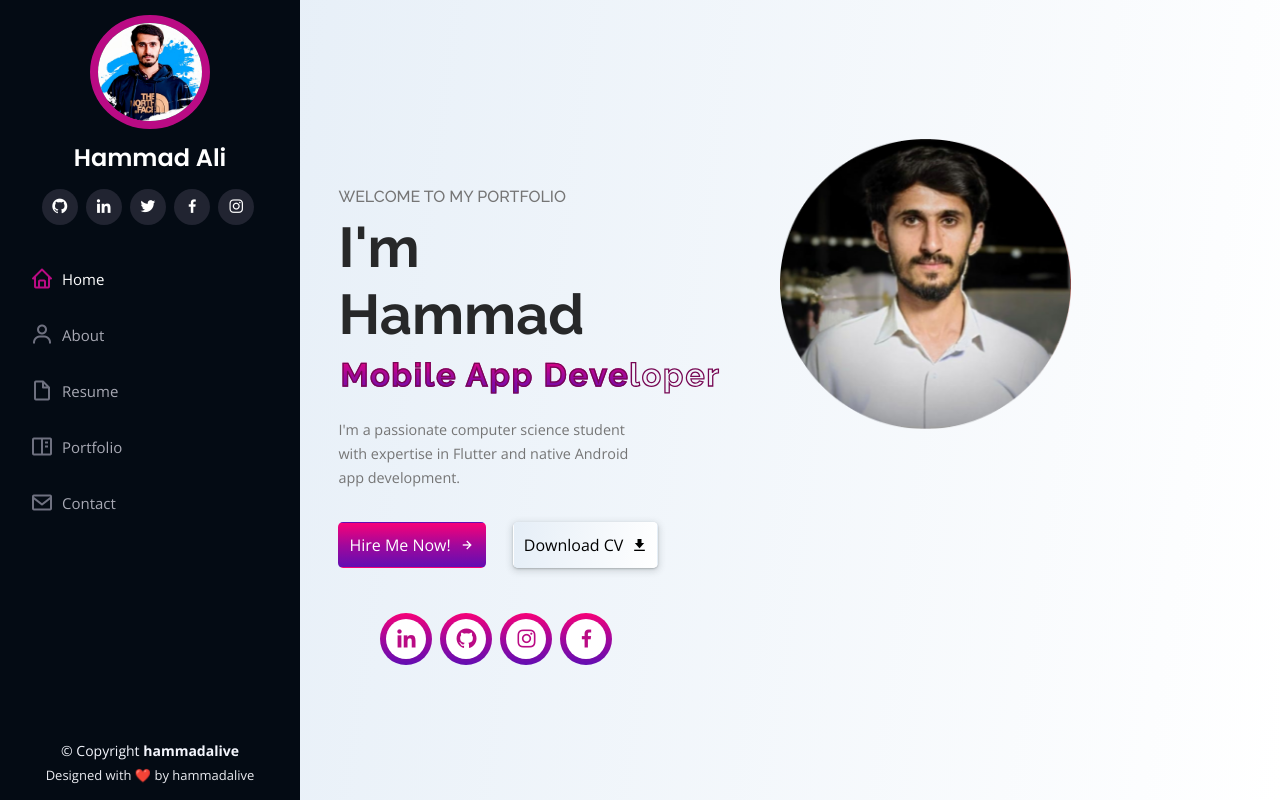
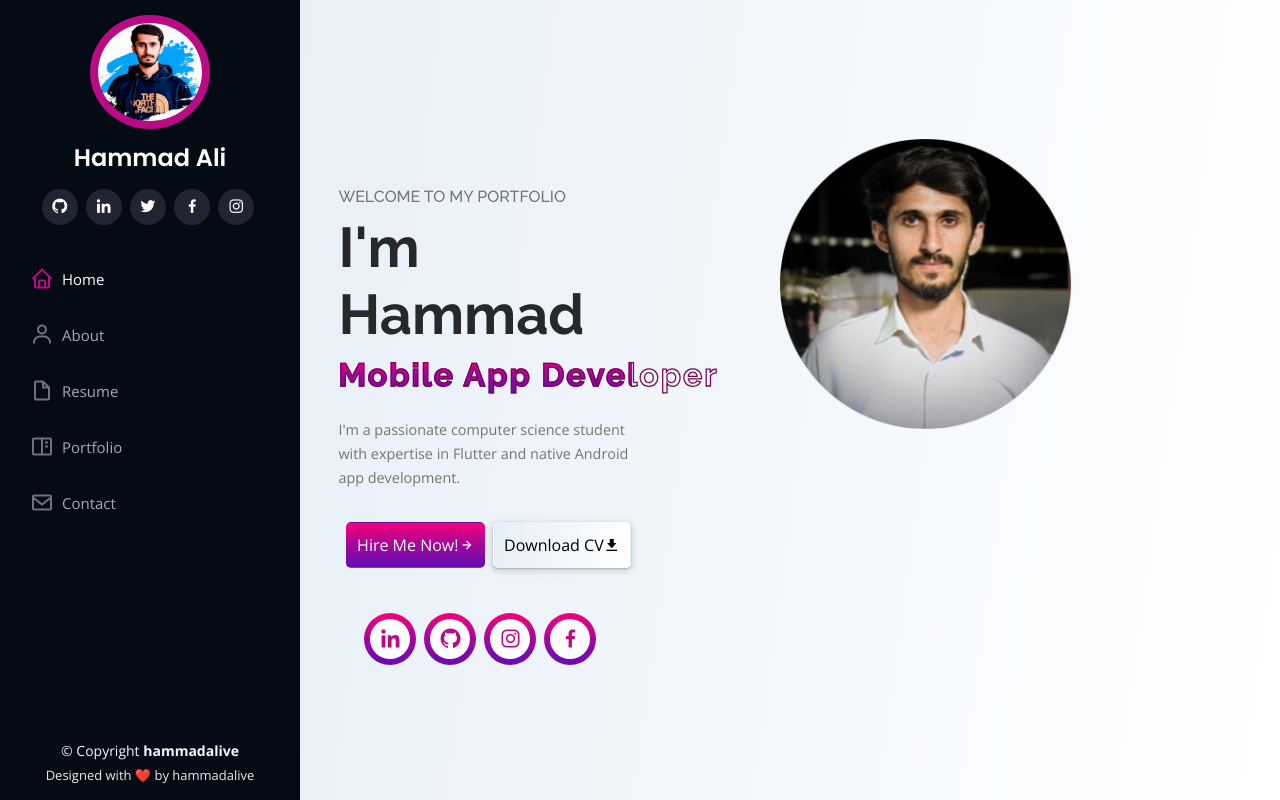
Before and after one commit to hammadalive7/hammad-portfolio, a plain HTML site: page index.html in a window 1280 px wide. Shown: the top 800 px of the page. Drawn offline with nearby package versions, Linux system fonts and the light colour scheme.

Commit message:
updated code

```diff
--- a/assets/css/style.css
+++ b/assets/css/style.css
@@ -160,8 +160,8 @@ h6 {
 
 .btn-box{
   display: flex;
-  justify-content: space-between;
-  width: 320px;
+  justify-content: space-evenly;
+  width: 300px;
   margin-top:2rem;
   margin-bottom: 3rem;
 }
@@ -171,7 +171,7 @@ h6 {
   display: flex;
   align-items: center;
   justify-content: space-between;
-  gap: 8px;
+  /* gap: 8px; */
 }
 
 .btn-box .d-CV{
@@ -190,7 +190,7 @@ h6 {
   justify-content: space-between;
   width: 220px;
   height: 45px;
-  margin-left: 3rem;
+  margin-left: 2rem;
 
 }
 
@@ -332,7 +332,7 @@ h6 {
 }
 
 .back-to-top:hover {
-  background: #2eafec;
+  background: #ba0b84;
   color: #fff;
 }
 
--- a/index.html
+++ b/index.html
@@ -73,8 +73,17 @@
           <div class="hero-info">
             <h3>WELCOME TO MY PORTFOLIO</h3>
             <h1>I'm Hammad</h1>
-            <div class="text-animate text-center">
+            <div class="text-animate">
+              <!-- Use media query for small screens -->
+              <style>
+                @media (max-width: 576px) {
+                  .text-animate h2 {
+                    display: none; /* Hide the "Mobile" part of the text on small screens */
+                  }
+                }
+              </style>
               <h2 class="mb-4">Mobile App Developer</h2>
+              <h2 class="mb-4 d-sm-none">App Developer</h2> <!-- Show only "App Developer" on small screens -->
             </div>
             <p>I'm a passionate computer science student with expertise in Flutter and
               native Android app development.</p>
```
